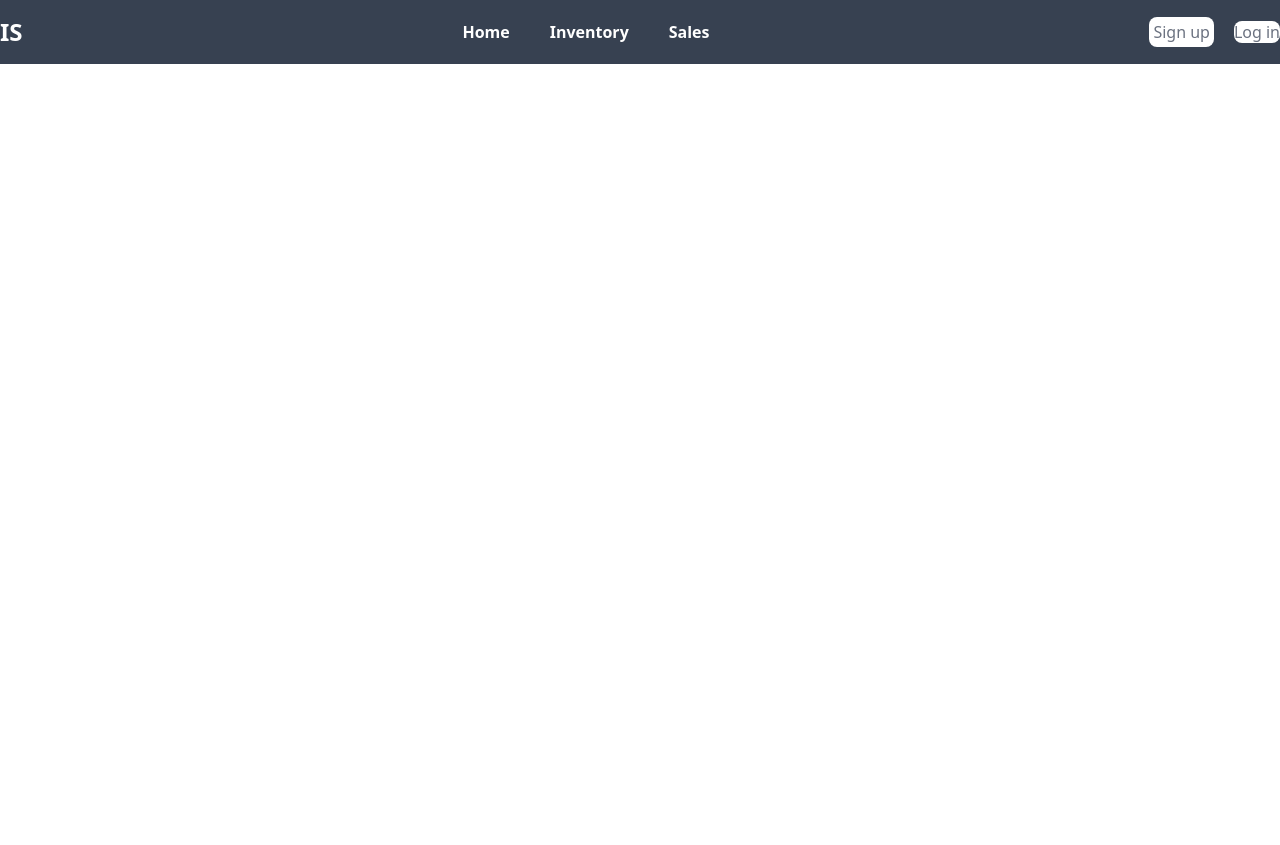
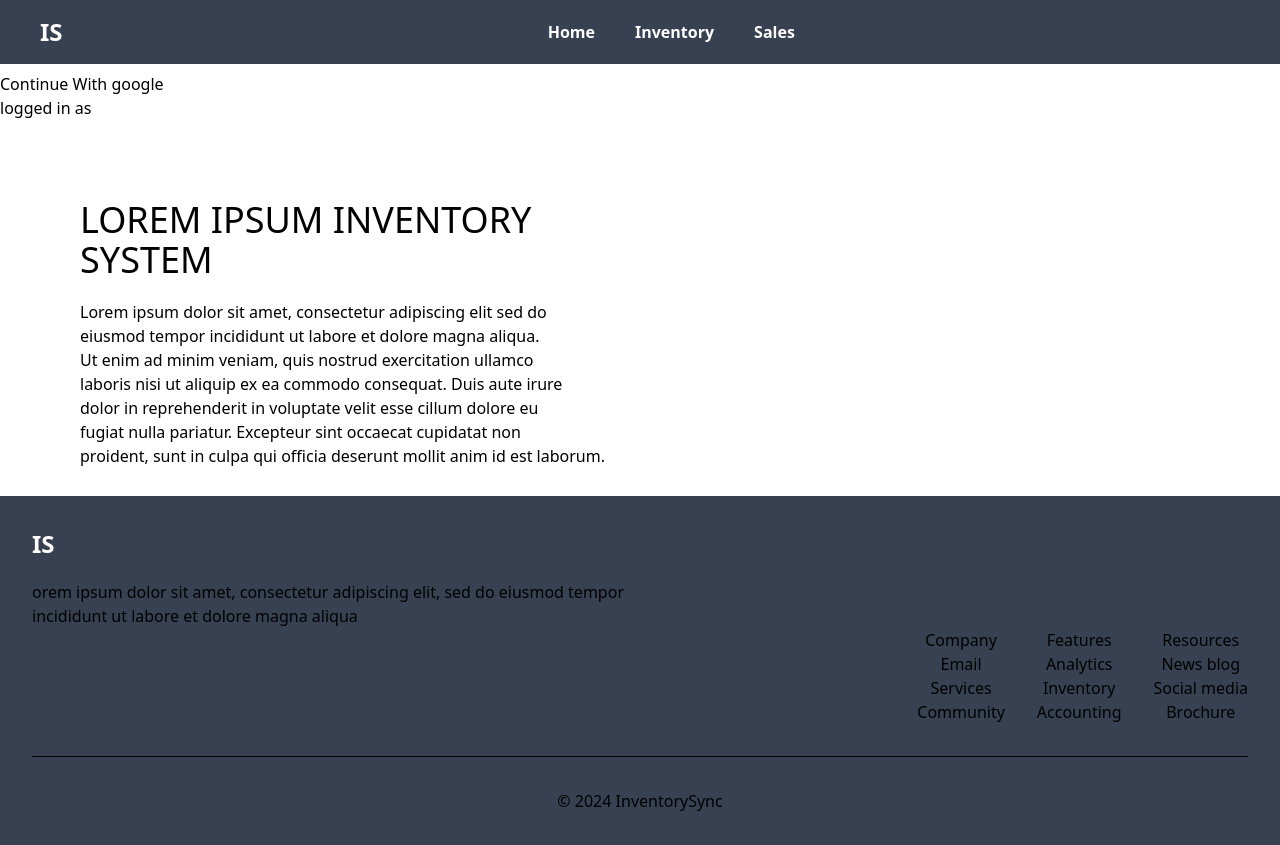
Before and after one commit to gathu1/InventorySync, a React (Vite) app: page / in a window 1280 px wide. Before the commit the page ends 800 px from the top, so only its background shows below. Built offline with nearby package versions, Linux system fonts and the light colour scheme; no server answers.

Commit message:
add google

```diff
--- a/index.html
+++ b/index.html
@@ -2,7 +2,7 @@
 <html lang="en">
   <head>
     <meta charset="UTF-8" />
-    <link rel="icon" type="image/svg+xml" href="" />
+    <link rel="icon" type="image/webp" href="src\assets\delivery-7022432_1280.webp" />
     <meta name="viewport" content="width=device-width, initial-scale=1.0" />
     <title>InventorySync</title>
   </head>
--- a/package.json
+++ b/package.json
@@ -10,6 +10,7 @@
     "preview": "vite preview"
   },
   "dependencies": {
+    "firebase": "^10.11.0",
     "react": "^18.2.0",
     "react-dom": "^18.2.0",
     "react-router-dom": "^6.22.3"
--- a/src/App.jsx
+++ b/src/App.jsx
@@ -1,6 +1,9 @@
 import { BrowserRouter as Router, Routes, Route } from "react-router-dom";
 import Navbar from './components/Navbar'
 import Home from './components/Home'
+import Footer from './components/Footer'
+import InventoryTable from "./components/Inventory";
+import SaleTable from "./components/Sale";
 
 const App = () => {
   return (
@@ -9,7 +12,11 @@ const App = () => {
     <Navbar/>
     <Routes>
       <Route path="/" element={<Home />} />
+      <Route path="/Inventory" element={<InventoryTable />} />
+      <Route path="/Sale" element={<SaleTable />} />
+
     </Routes>
+    <Footer/>
     </Router>
 
   )
--- /dev/null
+++ b/src/components/Config.jsx
@@ -0,0 +1,36 @@
+import { initializeApp } from "firebase/app";
+import {getAuth, GoogleAuthProvider, onAuthStateChanged} from "firebase/auth"
+
+const firebaseConfig = {
+  apiKey: "AIzaSyA3Z9pLjtFUSZKPFQ6Rtzr09dt2cQhak3I",
+  authDomain: "inventorysync-7a0b1.firebaseapp.com",
+  projectId: "inventorysync-7a0b1",
+  storageBucket: "inventorysync-7a0b1.appspot.com",
+  messagingSenderId: "755999947935",
+  appId: "1:755999947935:web:e2f32aaf5f73d28bbff6aa",
+  measurementId: "G-0T333T62VK"
+};
+
+// Initialize Firebase
+const app = initializeApp(firebaseConfig);
+const auth = getAuth(app)
+const provider = new GoogleAuthProvider();
+const user = auth.currentUser;
+function updateUserProfile(user) {
+    const userName = user.displayName;
+    const userEmail = user.email;
+    console.log(userEmail)
+    document.getElementById("userName").textContent = userName;
+    document.getElementById("userEmail").textContent = userEmail;
+}
+onAuthStateChanged(auth, (user) => {
+    if (user) {
+        updateUserProfile(user);
+        const uid = user.uid;
+        return uid;
+    } else {
+        alert("Create Account & login");
+    }
+})
+
+export {auth, provider, user}
--- /dev/null
+++ b/src/components/Footer.jsx
@@ -0,0 +1,55 @@
+const Footer = () => {
+    return (
+
+
+        <footer className="w-full bg-gray-700 p-8 mt-7">
+            <div className="text-white font-bold text-2xl">
+                <strong>IS</strong>
+
+
+            </div>
+            <div className="mt-5">
+                <p>orem ipsum dolor sit amet, consectetur adipiscing elit,
+                    sed do eiusmod tempor <br /> incididunt ut labore et dolore magna aliqua</p>
+            </div>
+            <div className="flex flex-row flex-wrap items-center justify-end gap-y-6 gap-x-12 bg-gray-700 text-center ">
+                <ul className="flex flex-wrap items-center gap-y-2 gap-x-8">
+                    <li>
+                        Company
+                        <ul>
+                            <li>Email</li>
+                            <li>Services</li>
+                            <li>Community</li>
+                        </ul>
+
+                    </li>
+                    <li>
+                        Features
+                        <ul>
+                            <li>Analytics</li>
+                            <li>Inventory</li>
+                            <li>Accounting</li>
+                        </ul>
+
+                    </li>
+                    <li>
+                        Resources
+                        <ul>
+                            <li>News blog</li>
+                            <li>Social media</li>
+                            <li>Brochure</li>
+                        </ul>
+
+                    </li>
+
+                </ul>
+            </div>
+            <hr className="my-8 border-black" />
+            <div className="text-center">
+                © 2024 InventorySync
+            </div>
+        </footer>
+    );
+}
+
+export default Footer;
--- a/src/components/Home.jsx
+++ b/src/components/Home.jsx
@@ -1,11 +1,36 @@
 import { Link } from 'react-router-dom';
-
+import {useState, useEffect} from 'react'
+import {auth,provider} from "./Config";
+import { signInWithPopup } from 'firebase/auth';
 const Home = () => {
+  const [value, setValue] = useState('')
+    const handleClick =()=>{
+        signInWithPopup(auth,provider).then((data)=>{
+          setValue(data.user.email)
+          localStorage.setItem("email", data.user.email)
+        })
+    }
+    useEffect(() =>{
+      setValue(localStorage.getItem('email'))
+    })
   return (
     <>
-      <div className='container1'>
-
-
+    <button onClick={handleClick} className='hover:bg-gray-700 rounded-mb mt-2 hover:text-white'>Continue With google</button>
+    <h6>logged in as</h6>
+    <h6 id="userName" className='text-black'></h6>
+      <div className='text-4xl mt-20 ml-20'>
+      LOREM IPSUM INVENTORY <br /> SYSTEM
+      </div>
+      <div className='mt-5 ml-20'>
+        <p> Lorem ipsum dolor sit amet, consectetur adipiscing elit
+            sed do <br /> eiusmod tempor incididunt ut labore et dolore
+            magna aliqua. <br /> Ut enim ad minim veniam, quis nostrud
+            exercitation ullamco <br />laboris nisi ut aliquip ex ea commodo
+            consequat. Duis aute irure <br /> dolor in reprehenderit in
+            voluptate velit esse cillum dolore eu <br /> fugiat nulla pariatur.
+            Excepteur sint occaecat cupidatat non  <br />proident, sunt in culpa
+            qui officia deserunt mollit anim id est laborum.
+        </p>
       </div>
 
     </>
--- /dev/null
+++ b/src/components/Inventory.jsx
@@ -0,0 +1,43 @@
+// InventoryTable.js
+import React, { useState } from 'react';
+
+const InventoryTable = () => {
+  const [items, setItems] = useState([]);
+  const [itemName, setItemName] = useState('');
+
+  const handleAddItem = () => {
+    if (itemName.trim()) {
+      setItems([...items, itemName]);
+      setItemName('');
+    }
+  };
+
+  return (
+    <div>
+      <h2>Inventory Table</h2>
+      <input
+        type="text"
+        placeholder="Enter item name"
+        value={itemName}
+        onChange={(e) => setItemName(e.target.value)}
+      />
+      <button onClick={handleAddItem}>Add Item</button>
+      <table>
+        <thead>
+          <tr>
+            <th>Item Name</th>
+          </tr>
+        </thead>
+        <tbody>
+          {items.map((item, index) => (
+            <tr key={index}>
+              <td>{item}</td>
+            </tr>
+          ))}
+        </tbody>
+      </table>
+    </div>
+  );
+};
+
+export default InventoryTable;
--- a/src/components/Navbar.jsx
+++ b/src/components/Navbar.jsx
@@ -6,24 +6,20 @@ const Navbar = () => {
 
             <nav className='bg-gray-700 py-3'>
                 <div className='container  flex justify-between items-center mt-1 mb-1 '>
-                    <Link to="/" className='text-white   font-bold text-2xl'><strong>IS</strong></Link>
+                    <Link to="/" className='ml-10 text-white font-bold text-2xl'><strong>IS</strong></Link>
                     <ul className="flex justify-center items-center space-x-10">
                         <li>
                             <Link to="/" className='hover:underline hover:text-green-500 text-white transition duration-300 ease-in-out font-bold '>Home</Link>
                         </li>
                         <li>
-                            <Link to="#" className='hover:underline hover:text-green-500 text-white transition duration-300 ease-in-out font-bold '>Inventory</Link>
+                            <Link to="/Inventory" className='hover:underline hover:text-green-500 text-white transition duration-300 ease-in-out font-bold '>Inventory</Link>
                         </li><li>
-                            <Link to="#" className='hover:underline hover:text-green-500 text-white transition duration-300 ease-in-out font-bold '>Sales</Link>
+                            <Link to="/Sale" className='hover:underline hover:text-green-500 text-white transition duration-300 ease-in-out font-bold '>Sales</Link>
                         </li>
                     </ul>
                     <div>
-                    <button>
-                        <Link to="#" className='rounded-lg bg-white hover:underline hover:text-black text-gray-500 transition duration-300 ease-in-out mr-5 p-1'>Sign up</Link>
-                        </button>
-                        <button>
-                        <Link to="#" className='rounded-lg bg-white hover:underline hover:text-black text-gray-500 transition duration-300 ease-in-out '>Log in</Link>
-                        </button>
+
+
                         </div>
                 </div>
 
@@ -31,6 +27,7 @@ const Navbar = () => {
             </nav>
         </>
     )
+
 }
 
 export default Navbar;
--- /dev/null
+++ b/src/components/Sale.jsx
@@ -0,0 +1,43 @@
+// InventoryTable.js
+import React, { useState } from 'react';
+
+const SaleTable = () => {
+  const [items, setItems] = useState([]);
+  const [itemName, setItemName] = useState('');
+
+  const handleAddItem = () => {
+    if (itemName.trim()) {
+      setItems([...items, itemName]);
+      setItemName('');
+    }
+  };
+
+  return (
+    <div>
+      <h2>Sale Table</h2>
+      <input
+        type="text"
+        placeholder="Enter item name"
+        value={itemName}
+        onChange={(e) => setItemName(e.target.value)}
+      />
+      <button onClick={handleAddItem}>Add Item</button>
+      <table>
+        <thead>
+          <tr>
+            <th>Item Name</th>
+          </tr>
+        </thead>
+        <tbody>
+          {items.map((item, index) => (
+            <tr key={index}>
+              <td>{item}</td>
+            </tr>
+          ))}
+        </tbody>
+      </table>
+    </div>
+  );
+};
+
+export default SaleTable;
```
Also changed, not shown: src/assets/delivery-7022432_1280.webp (added), 1 other file (tests, documents, lock files or other folders).
